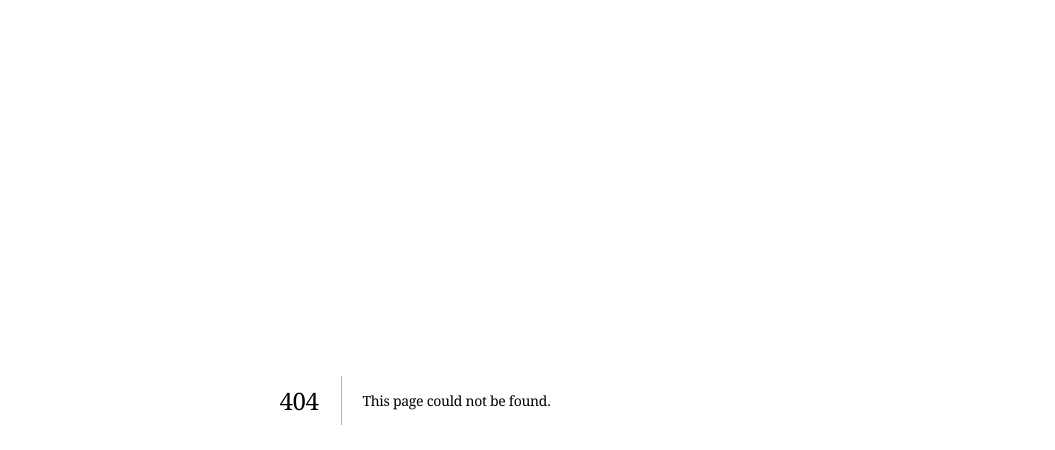
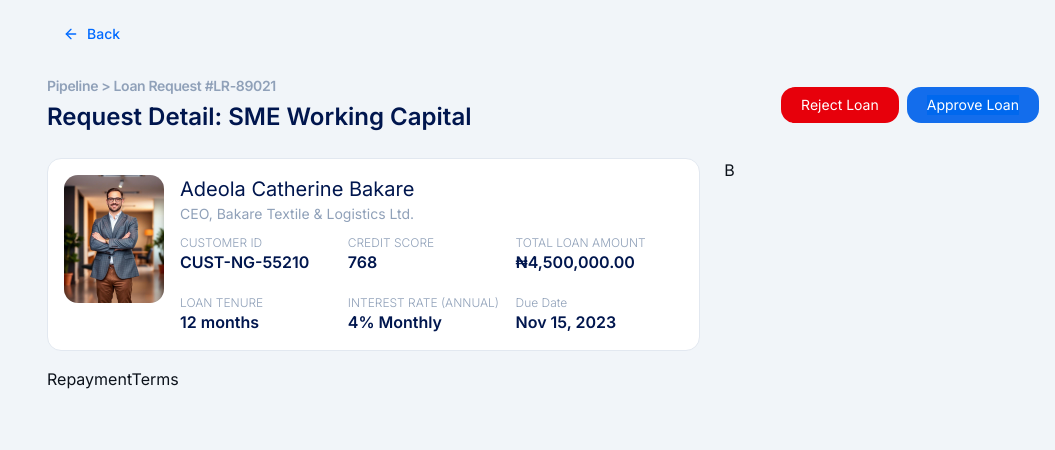
Before and after one commit to Banicoop/coocredit-business, a Next.js app: page /super-agent/pipeline/1 in a window 1280 px wide. Before the commit this address had no page. Shown: the top 450 px of the page, without its empty margins (225-1280 px from the left). Built offline with nearby package versions, Linux system fonts and the light colour scheme; a web font is replaced by a local one.

Commit message:
implement loan applicant profile card

```diff
--- a/src/app/(dashboard)/super-agent/(main)/pipeline/ActiveCreditList.tsx
+++ b/src/app/(dashboard)/super-agent/(main)/pipeline/ActiveCreditList.tsx
@@ -3,19 +3,21 @@
 import Button from '@/components/primitives/buttons/Button';
 import { BasicTable } from '@/components/primitives/tables/BasicTable';
 import Typography from '@/components/primitives/Typography';
+import { ActionDropdown } from '@/components/ui/ActionDropDown';
 import { ColItem } from '@/components/ui/PageHeader';
 import { ProgressBar } from '@/components/ui/ProgessBar';
 import { Flex } from '@/components/ui/ui-layout';
-import { Download } from 'lucide-react';
+import { Download, Eye } from 'lucide-react';
 import React from 'react'
 
 
-const data = Array.from({length: 10}, (() => ({
+const data = Array.from({length: 10}, ((_, i) => ({
+    id: `${i + 1}`,
     user: {
         userName: 'Adekunle & Sons Ltd',
         desc: 'Agro-Processing Sector'
     },
-    id: 'LN-2024-8891',
+    loanId: 'LN-2024-8891',
     loanAmount: '₦12,500,000',
     stage: 'UNDER REVIEW',
     riskScore: 70
@@ -48,7 +50,7 @@ const ActiveCreditList = () => {
             )
         },
         {
-            key: 'id',
+            key: 'loanId',
             title: 'APPLICATION ID'
         },
         {
@@ -72,6 +74,22 @@ const ActiveCreditList = () => {
                 </Flex>
             )
         },
+        {
+            key: 'id',
+            title: 'Actions',
+            render: (id: string) => (
+                <ActionDropdown
+                    actions={[
+                        {
+                            label: 'Loan Details',
+                            variant: 'primary',
+                            icon: Eye,
+                            href: `/super-agent/pipeline/${id}`
+                        }
+                ]}
+                />
+            )
+        },
     ]
 
   return (
--- /dev/null
+++ b/src/app/(dashboard)/super-agent/(main)/pipeline/[id]/page.tsx
@@ -0,0 +1,47 @@
+import { BackButton } from '@/components/primitives/buttons/BackButton';
+import { PageHeader } from '@/components/ui/PageHeader';
+import { Grid } from '@/components/ui/ui-layout';
+import React from 'react'
+import ProfileCard from '../_section/ProfileCard';
+import RepaymentTerms from '../_section/RepaymentTerms';
+
+const LoanPipelineDetails = () => {
+  return (
+   <Grid className='gap-6 grid-cols-3'>
+        <BackButton className='col-span-3'/>
+        <PageHeader
+            className='col-span-3'
+            title='Pipeline > Loan Request #LR-89021'
+            description='Request Detail: SME Working Capital'
+            titleClass='text-sm text-ring'
+            descClass='text-[24px] text-primary2 font-semibold'
+            actions={[
+                {
+                    label: 'Reject Loan',
+                    className: 'bg-destructive',
+                    variant: 'primary',
+                    textClassName: 'text-card bg-destructive'
+
+                },
+                {
+                    label: 'Approve Loan',
+                    variant: 'primary',
+                },
+            ]}
+        />
+
+        {/* MAIN */}
+        <Grid className='col-span-2 gap-4'>
+            <ProfileCard/>
+            <RepaymentTerms/>
+        </Grid>
+
+        {/* OTHER INFO */}
+        <Grid>
+            B
+        </Grid>
+   </Grid>
+  )
+}
+
+export default LoanPipelineDetails;
--- /dev/null
+++ b/src/app/(dashboard)/super-agent/(main)/pipeline/_section/ProfileCard.tsx
@@ -0,0 +1,43 @@
+import { FlexBox, FlexCol, Grid } from '@/components/ui/ui-layout';
+import Image from 'next/image';
+import { Images } from '@/assets/constant/images';
+import { ColItem } from '@/components/ui/PageHeader';
+
+
+const InfoCard = ({label, info}: {label: string, info: string}) => (
+    <ColItem
+        item1={label}
+        item2={info}
+        className1='text-[12px] text-ring font-light'
+        className2='text-primary2 font-semibold text-[16px]'
+    />
+)
+
+
+
+const ProfileCard = () => {
+  return (
+    <FlexBox className='gap-4'>
+        <Image src={Images.agent} width={100} height={40} alt='CUSTOMER' className='rounded-lg h-fit'/>
+        <FlexCol className='gap-2.5 w-full'>
+            <ColItem
+                item1='Adeola Catherine Bakare'
+                item2='CEO, Bakare Textile & Logistics Ltd.'
+                className1='text-[20px] text-primary2'
+                className2='text-ring'
+            />
+
+            <Grid className='grid-cols-3 w-full gap-y-5'>
+                <InfoCard label='CUSTOMER ID' info='CUST-NG-55210'/>
+                <InfoCard label='CREDIT SCORE' info='768'/>
+                <InfoCard label='TOTAL LOAN AMOUNT' info='₦4,500,000.00'/>
+                <InfoCard label='LOAN TENURE' info='12 months'/>
+                <InfoCard label='INTEREST RATE (ANNUAL)' info='4% Monthly'/>
+                <InfoCard label='Due Date' info='Nov 15, 2023'/>
+            </Grid>
+        </FlexCol>
+    </FlexBox>
+  )
+}
+
+export default ProfileCard;
--- /dev/null
+++ b/src/app/(dashboard)/super-agent/(main)/pipeline/_section/RepaymentTerms.tsx
@@ -0,0 +1,9 @@
+import React from 'react'
+
+const RepaymentTerms = () => {
+  return (
+    <div>RepaymentTerms</div>
+  )
+}
+
+export default RepaymentTerms;
--- /dev/null
+++ b/src/assets/constant/images.ts
@@ -0,0 +1,7 @@
+import user from '@/assets/images/user.png';
+import agent from '@/assets/svgs/agent-portrait.jpg'
+
+export const Images = {
+    user,
+    agent
+}
```
